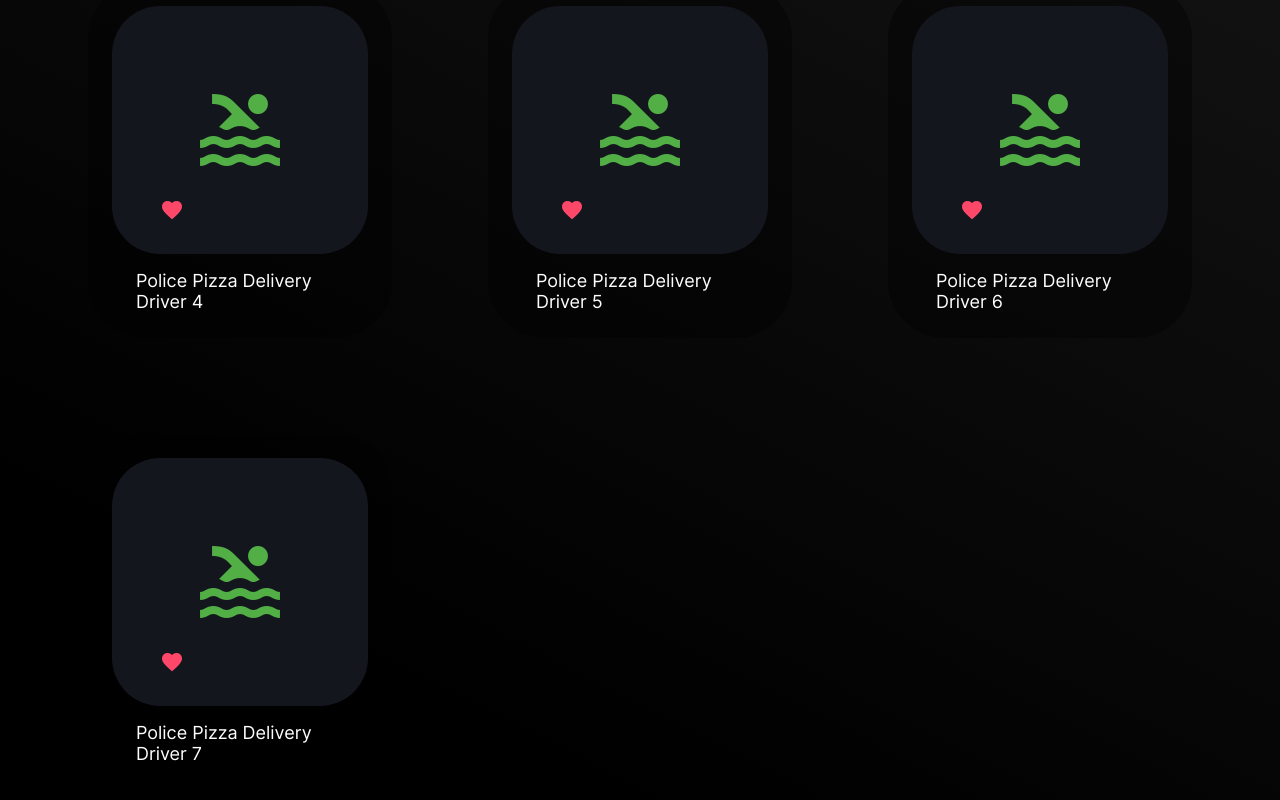
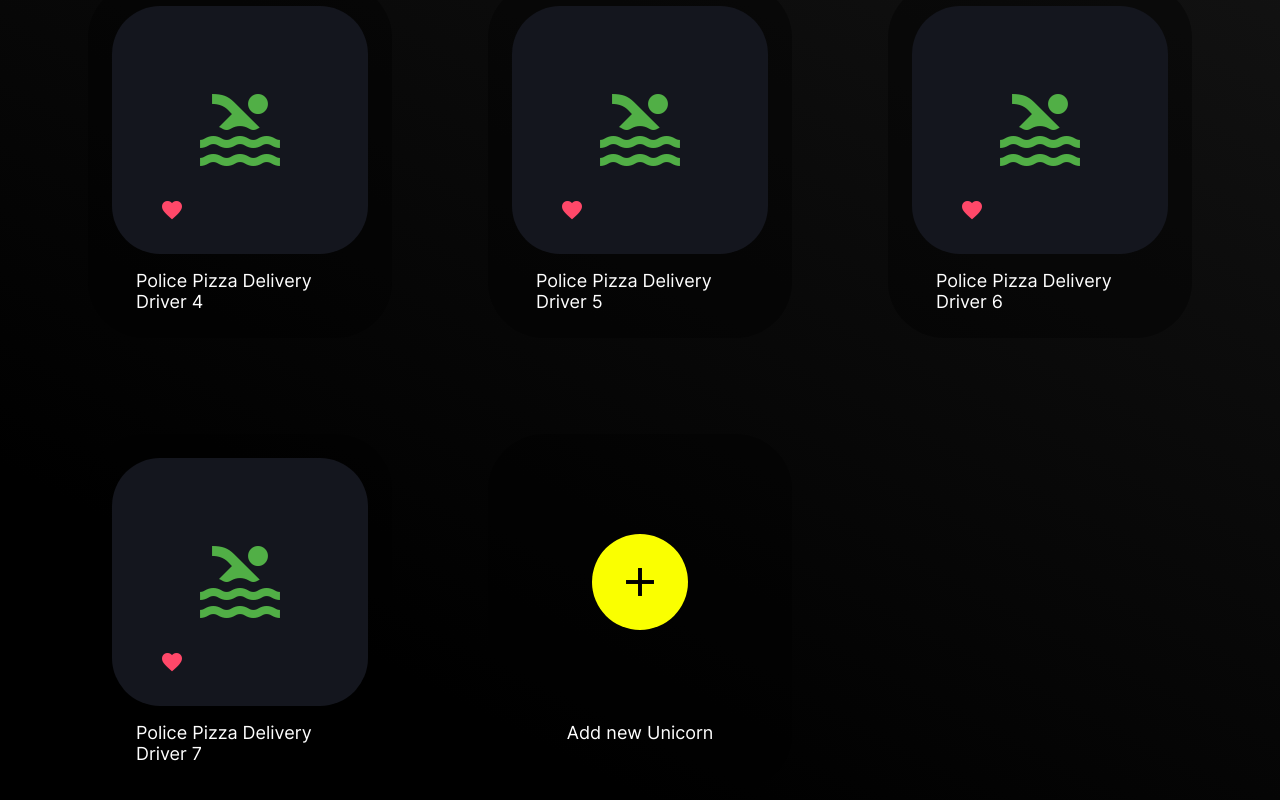
Before and after one commit to Mykyta-Z/unicorn-jobs, a Vue app: page / in a window 1280 px wide. Shown: the part 836-1636 px from the top of the page. Built offline with nearby package versions, Linux system fonts and the light colour scheme.

Commit message:
Create new job added

```diff
--- a/src/components/TheEditJobModal.vue
+++ b/src/components/TheEditJobModal.vue
@@ -19,7 +19,7 @@ function closeModal() {
 
 const jobsStore = useJobsStore()
 
-const jobData = jobsStore.getJobData(props.jobId)
+const jobData = jobsStore.getJobData(props.jobId) || {}
 
 const jobTitle = ref(jobData.title || '')
 const jobIcon = ref(jobData.icon || '')
@@ -29,16 +29,23 @@ function saveJob() {
     return
   }
 
-  jobsStore.updateJob(jobData.id, {
-    title: jobTitle.value,
-    icon: jobIcon.value
-  })
+  if (props.jobId) {
+    jobsStore.updateJob(jobData.id, {
+      title: jobTitle.value,
+      icon: jobIcon.value
+    })
+  } else {
+    jobsStore.createNewJob({
+      title: jobTitle.value,
+      icon: jobIcon.value
+    })
+  }
 
   closeModal()
 }
 
 function deleteJob() {
-  jobsStore.deleteJob(props.jobData.id)
+  jobsStore.deleteJob(jobData.id)
   closeModal()
 }
 </script>
@@ -72,7 +79,7 @@ function deleteJob() {
     <div class="modal-actions">
       <BaseButton button-type="primary" @click="saveJob">Save</BaseButton>
       <BaseButton button-type="secondary" @click="closeModal">Cancel</BaseButton>
-      <BaseButton class="modal-action-delete" button-type="error" @click="deleteJob">
+      <BaseButton v-if="jobId" class="modal-action-delete" button-type="error" @click="deleteJob">
         Delete
       </BaseButton>
     </div>
--- a/src/components/TheJobsList.vue
+++ b/src/components/TheJobsList.vue
@@ -20,6 +20,12 @@ function editJob(jobId) {
     }
   })
 }
+
+function addNewJob() {
+  modalStore.openModal({
+    component: TheEditJobModal
+  })
+}
 </script>
 
 <template>
@@ -31,6 +37,7 @@ function editJob(jobId) {
       @toggleFavorite="updateFavorite(job.id)"
       @edit="editJob(job.id)"
     />
+    <TheJobsListItem addNew @addNew="addNewJob" />
   </div>
 </template>
 
--- a/src/components/TheJobsListItem.vue
+++ b/src/components/TheJobsListItem.vue
@@ -3,10 +3,11 @@ import BaseButton from './BaseButton.vue'
 import BaseIcon from './BaseIcon.vue'
 
 defineProps({
-  job: Object
+  job: Object,
+  addNew: Boolean
 })
 
-const emit = defineEmits(['toggleFavorite', 'edit'])
+const emit = defineEmits(['toggleFavorite', 'edit', 'addNew'])
 
 function favoritelick() {
   emit('toggleFavorite')
@@ -15,11 +16,25 @@ function favoritelick() {
 function editClick() {
   emit('edit')
 }
+
+function addNewJob() {
+  emit('addNew')
+}
 </script>
 
 <template>
-  <div class="jobs-list-item">
+  <div
+    class="jobs-list-item"
+    :class="{
+      'jobs-list-item--addNew': addNew
+    }"
+    @click="addNewJob"
+  >
     <div class="content">
+      <BaseButton v-if="addNew" button-type="round-l">
+        <BaseIcon class="content-icon" icon="add" size="m" />
+      </BaseButton>
+      <template v-else>
         <BaseIcon class="content-icon" :icon="job.icon" size="l" />
         <BaseButton
           class="favorite"
@@ -33,9 +48,10 @@ function editClick() {
         <BaseButton class="edit" button-type="round-m" @click="editClick">
           <BaseIcon icon="edit" />
         </BaseButton>
+      </template>
     </div>
     <div class="title">
-      {{ job.title }}
+      {{ addNew ? 'Add new Unicorn' : job.title }}
     </div>
   </div>
 </template>
@@ -48,6 +64,19 @@ function editClick() {
   min-height: 356px;
   transition: transform 0.3s;
   user-select: none;
+
+  &.jobs-list-item--addNew {
+    cursor: pointer;
+    .content {
+      background-color: unset;
+      .content-icon {
+        color: black;
+      }
+    }
+    .title {
+      text-align: center;
+    }
+  }
 
   .content {
     margin-bottom: $pad;
--- a/src/stores/jobs.js
+++ b/src/stores/jobs.js
@@ -49,9 +49,16 @@ export const useJobsStore = defineStore('jobs', {
     ]
   }),
   actions: {
+    createNewJob(payload) {
+      const job = {
+        id: uuidv4(),
+        favorite: false,
+        ...payload
+      }
+      this.list.push(job)
+    },
     updateFavoriteJob(jobId) {
       const job = this.list.find((job) => job.id === jobId)
-      console.log(job)
       this.updateJob(jobId, {
         favorite: !job.favorite
       })
```
Lines whose indentation alone changed are shown as unchanged.
